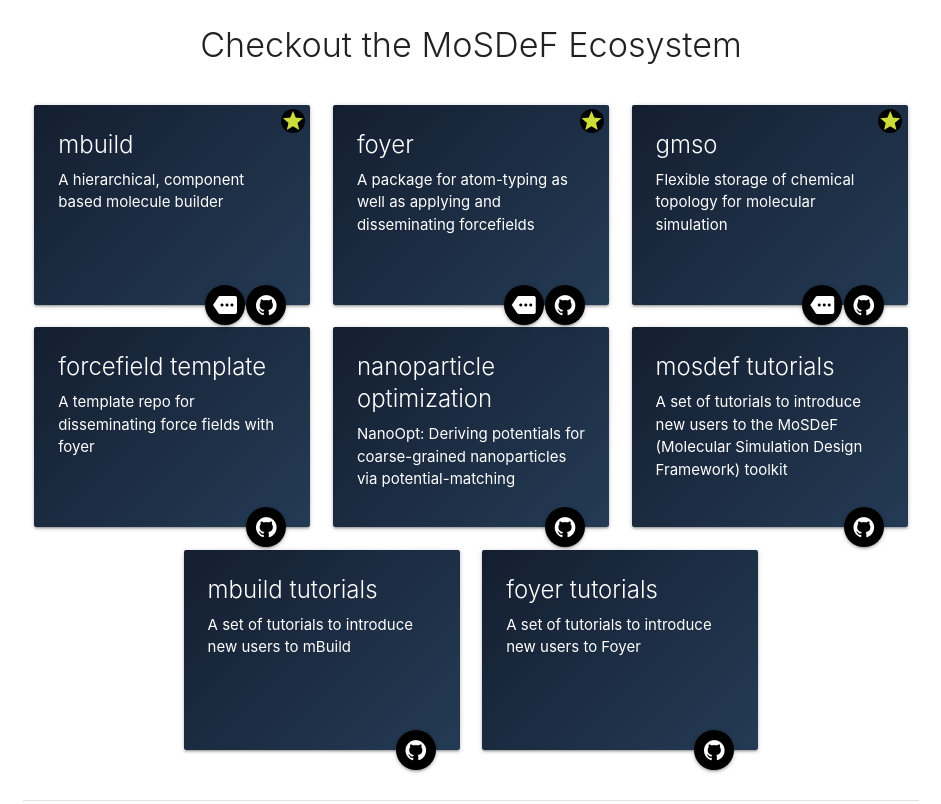
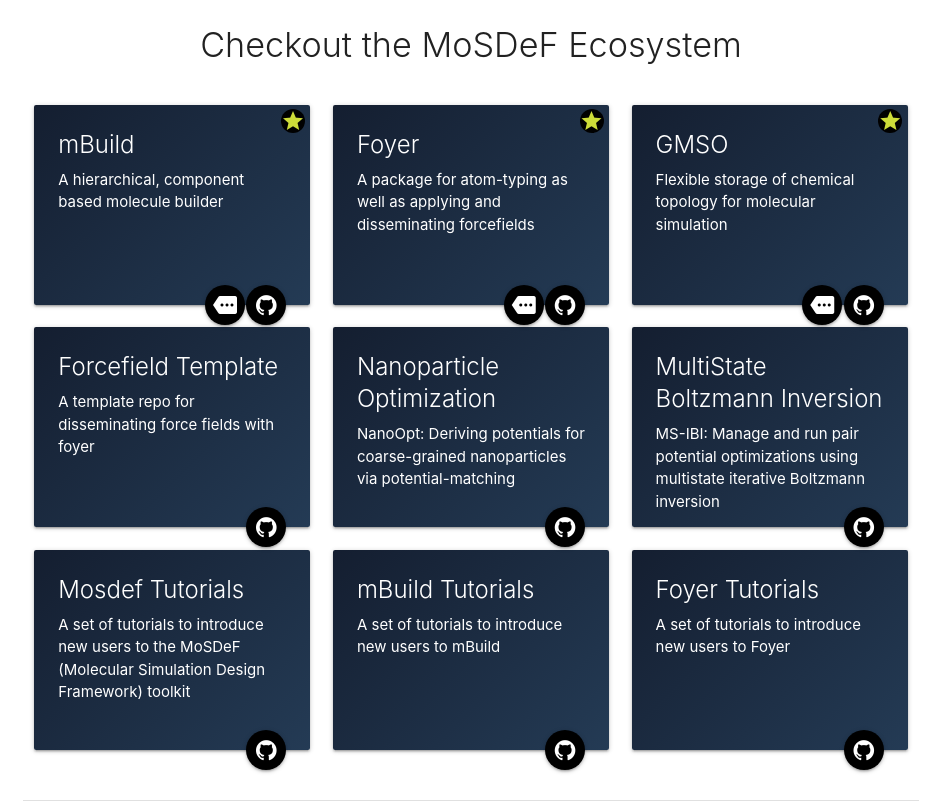
Before and after one commit to mosdef-hub/mosdef-hub.github.io, a plain HTML site: page index.html in a window 1280 px wide. Shown: the part 397-1201 px from the top of the page, without its empty margins (169-1110 px from the left). Drawn offline with nearby package versions, Linux system fonts and the light colour scheme.

Commit message:
Add MSIBI box  (#21)
* Change README.md for triggering gh-pages build

* Dummy commit to trigger GitHub Pages

* Create CNAME

* Delete CNAME

* Create CNAME

* Delete CNAME

* Create CNAME

* Update CNAME

* Update CNAME

* add msibi box

* fix margin

* Add titles for pages

Co-authored-by: Umesh Timalsina <umesh.timalsina@vanderbilt.edu>
Co-authored-by: Matthew W. Thompson <matt.thompson@vanderbilt.edu>
Co-authored-by: Justin Gilmer <justin.b.gilmer@vanderbilt.edu>
Co-authored-by: Justin Gilmer <jgilmer@g.clemson.edu>

```diff
--- a/index.html
+++ b/index.html
@@ -3,7 +3,7 @@
 
 <head>
     <meta charset="utf-8">
-    <title></title>
+    <title>MoSDeF</title>
     <meta name="description" content="">
     <meta name="viewport" content="width=device-width, initial-scale=1">
     <link rel="stylesheet" href="css/normalize.css">
@@ -94,7 +94,7 @@
                 <div class="col s12 l4">
                     <div class="card small banner-background">
                         <div class="card-content white-text">
-                            <div class="card-title">mbuild</div>
+                            <div class="card-title">mBuild</div>
                             <p>A hierarchical, component based molecule builder</p>
                             <span style="position: absolute; top: 2%; right: 2%; border: 2%;"
                                   class="circle black valign-wrapper"><i
@@ -112,7 +112,7 @@
                 <div class="col s12 l4">
                     <div class="card small banner-background">
                         <div class="card-content white-text">
-                            <div class="card-title">foyer</div>
+                            <div class="card-title">Foyer</div>
                             <p>A package for atom-typing as well as applying and disseminating forcefields</p>
                             <span style="position: absolute; top: 2%; right: 2%; border: 2%;"
                                   class="circle black valign-wrapper"><i
@@ -129,7 +129,7 @@
                 <div class="col s12 l4">
                     <div class="card small banner-background">
                         <div class="card-content white-text">
-                            <div class="card-title">gmso</div>
+                            <div class="card-title">GMSO</div>
                             <p>Flexible storage of chemical topology for molecular simulation</p>
                             <span style="position: absolute; top: 2%; right: 2%; border: 2%;"
                                   class="circle black valign-wrapper"><i
@@ -146,7 +146,7 @@
                 <div class="col s12 l4">
                     <div class="card small banner-background">
                         <div class="card-content white-text">
-                            <div class="card-title">forcefield template</div>
+                            <div class="card-title">Forcefield Template</div>
                             <p>A template repo for disseminating force fields with foyer</p>
                             <a class="btn-floating halfway-fab waves-effect waves-light black"
                                href=https://github.com/mosdef-hub/forcefield_template target="_blank"><i
@@ -157,7 +157,7 @@
                 <div class="col s12 l4">
                     <div class="card small banner-background">
                         <div class="card-content white-text">
-                            <div class="card-title">nanoparticle optimization</div>
+                            <div class="card-title">Nanoparticle Optimization</div>
                             <p>NanoOpt: Deriving potentials for coarse-grained nanoparticles via potential-matching</p>
                             <a class="btn-floating halfway-fab waves-effect waves-light black"
                                href=https://github.com/mosdef-hub/nanoparticle_optimization target="_blank"><i
@@ -168,7 +168,18 @@
                 <div class="col s12 l4">
                     <div class="card small banner-background">
                         <div class="card-content white-text">
-                            <div class="card-title">mosdef tutorials</div>
+                            <div class="card-title">MultiState Boltzmann Inversion</div>
+                            <p>MS-IBI: Manage and run pair potential optimizations using multistate iterative Boltzmann inversion</p>
+                            <a class="btn-floating halfway-fab waves-effect waves-light black"
+                               href=https://github.com/mosdef-hub/msibi target="_blank"><i
+                                    class="fa fa-github"></i></a>
+                        </div>
+                    </div>
+                </div>
+                <div class="col s12 l4">
+                    <div class="card small banner-background">
+                        <div class="card-content white-text">
+                            <div class="card-title">Mosdef Tutorials</div>
                             <p>A set of tutorials to introduce new users to the MoSDeF (Molecular Simulation Design
                                 Framework) toolkit</p>
                             <a class="btn-floating halfway-fab waves-effect waves-light black"
@@ -177,10 +188,10 @@
                         </div>
                     </div>
                 </div>
-                <div class="col s12 l4 push-l2">
+                <div class="col s12 l4">
                     <div class="card small banner-background">
                         <div class="card-content white-text">
-                            <div class="card-title">mbuild tutorials</div>
+                            <div class="card-title">mBuild Tutorials</div>
                             <p>A set of tutorials to introduce new users to mBuild</p>
                             <a class="btn-floating halfway-fab waves-effect waves-light black"
                                href=https://github.com/mosdef-hub/mbuild_tutorials target="_blank"><i
@@ -188,10 +199,10 @@
                         </div>
                     </div>
                 </div>
-                <div class="col s12 l4 push-l2">
+                <div class="col s12 l4">
                     <div class="card small banner-background">
                         <div class="card-content white-text">
-                            <div class="card-title">foyer tutorials</div>
+                            <div class="card-title">Foyer Tutorials</div>
                             <p>A set of tutorials to introduce new users to Foyer</p>
                             <a class="btn-floating halfway-fab waves-effect waves-light black"
                                href=https://github.com/mosdef-hub/foyer_tutorials target="_blank"><i
```
Also changed, not shown: pages/about.html (+1 -1 lines), pages/announcements.html (+1 -1 lines), pages/publications.html (+1 -1 lines).
